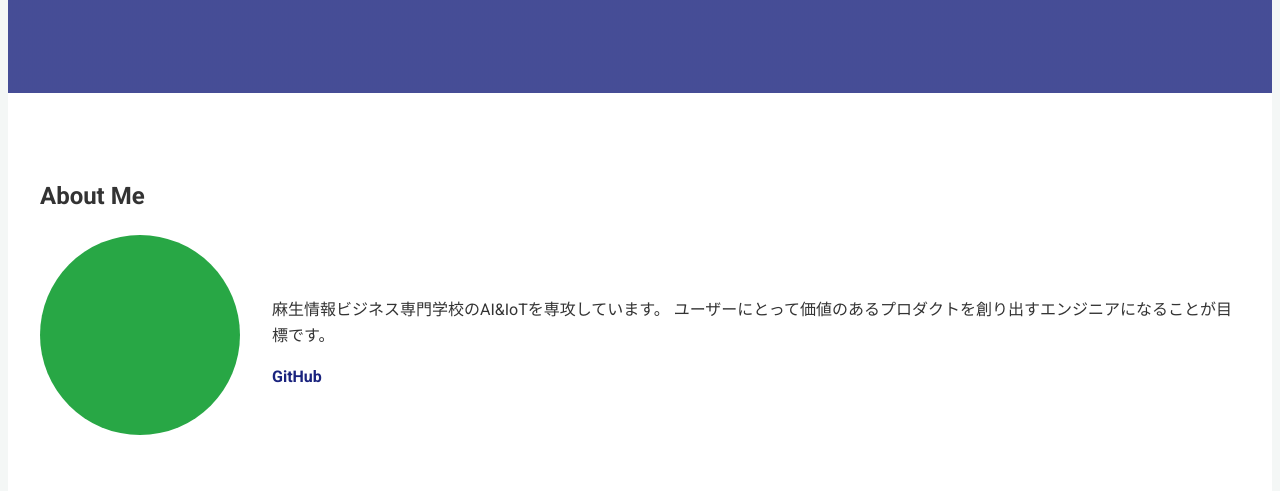
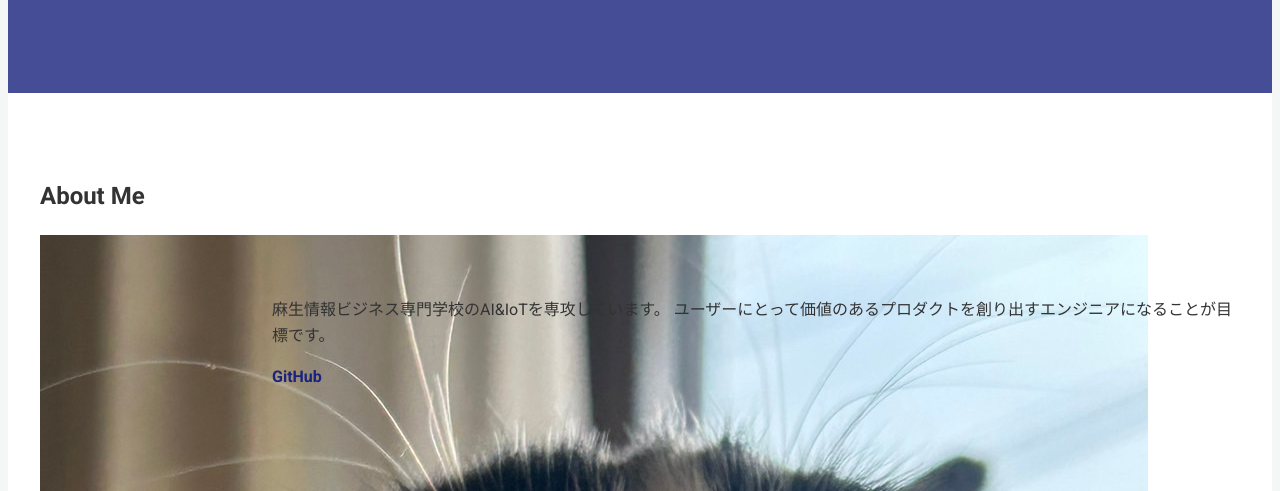
Before and after one commit to ke1-y/ke1portfolio.github.io, a plain HTML site: page index.html in a window 1280 px wide. Shown: the part 309-800 px from the top of the page. Drawn offline with Linux system fonts and the light colour scheme.

Commit message:
Update index.html

```diff
--- a/index.html
+++ b/index.html
@@ -32,7 +32,7 @@
         <section id="about">
             <h2>About Me</h2>
             <div class="about-container">
-                <div class="profile-image"></div>
+                <div class="profile-image"><img src=image.jpg></div>
                 <div class="about-text">
                     <p>
                         麻生情報ビジネス専門学校のAI&IoTを専攻しています。
```
